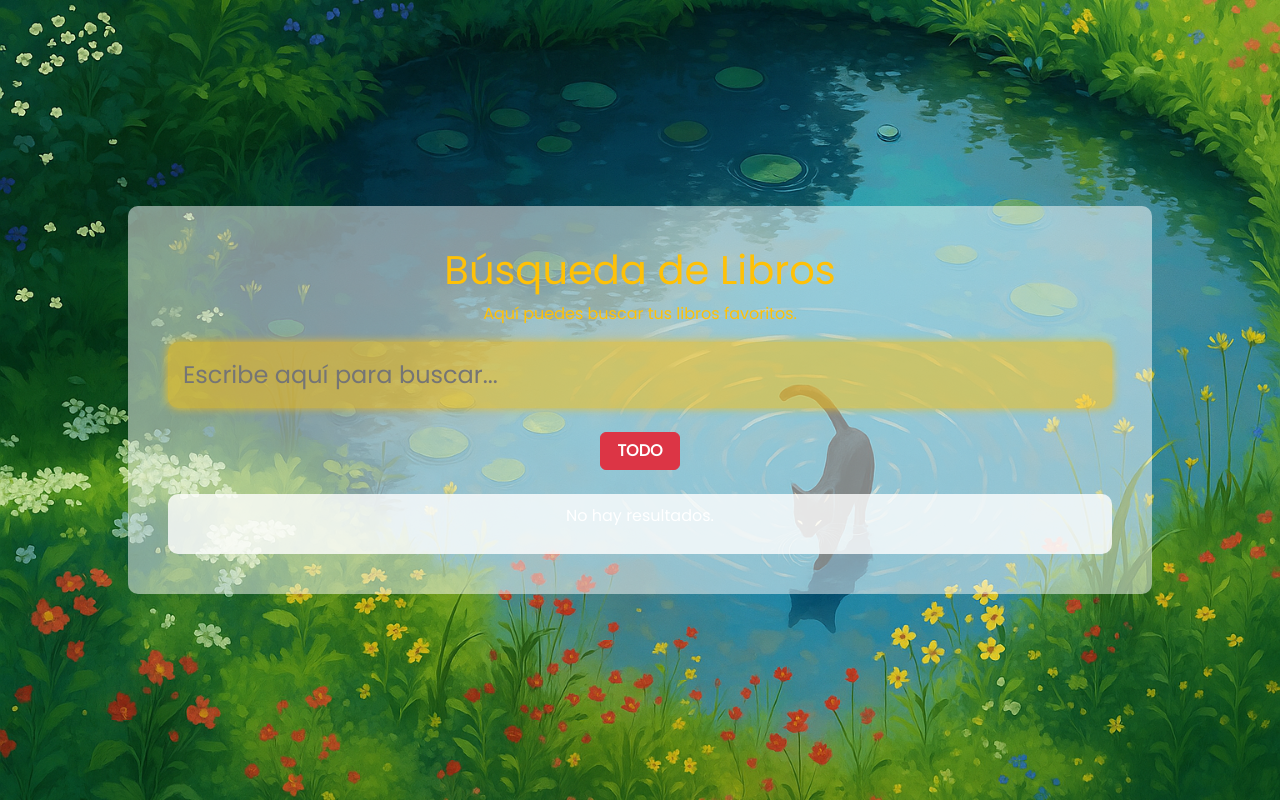
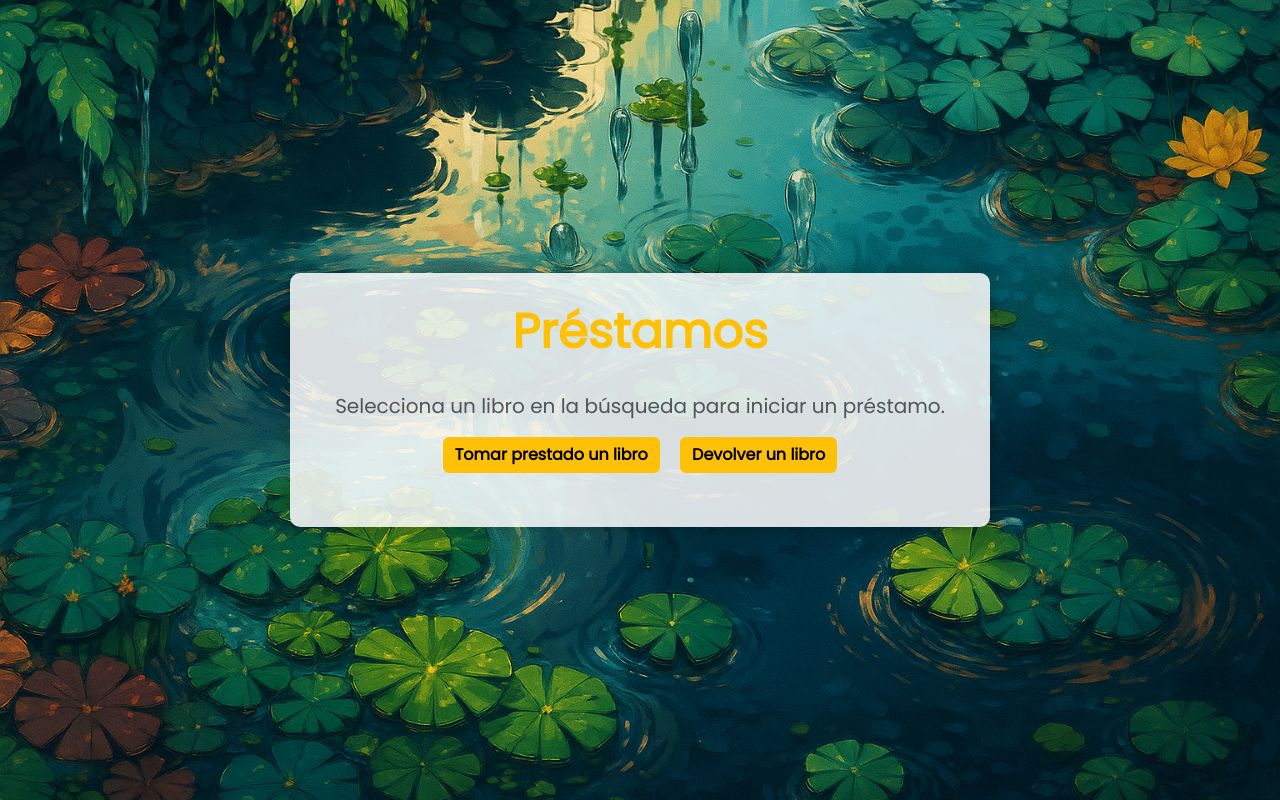
Before and after one commit to anngelit0/biblioteca_web, a Flask app: page /prestamos in a window 1280 px wide. Run offline with Flask 3, Linux system fonts and the light colour scheme; some libraries are stand-ins or nearby versions.

Commit message:
Verificar

```diff
--- a/templates/prestamos.html
+++ b/templates/prestamos.html
@@ -2,170 +2,136 @@
 <html lang="es">
 <head>
     <meta charset="UTF-8">
-    <title>Búsqueda de Libros</title>
-    <link href="https://cdn.jsdelivr.net/npm/bootstrap@5.3.0/dist/css/bootstrap.min.css" rel="stylesheet">
+    <title>Préstamos</title>
     <link href="https://fonts.googleapis.com/css2?family=Poppins&display=swap" rel="stylesheet">
+    <link rel="stylesheet" href="https://cdn.jsdelivr.net/npm/bootstrap@5.3.0/dist/css/bootstrap.min.css">
     <style>
         body {
-            margin: 0;
-            padding: 0;
-            background-image: url("{{ url_for('static', filename='img/busquedalibros.png') }}");
+            background: url("{{ url_for('static', filename='img/prestamos.png') }}") no-repeat center center fixed;
             background-size: cover;
-            background-position: center;
-            background-repeat: no-repeat;
-            height: 100vh;
             font-family: 'Poppins', sans-serif;
+            color: #333;
+            overflow-x: hidden;
+            min-height: 100vh;
             display: flex;
+            align-items: center;
             justify-content: center;
-            align-items: center;
+            padding: 40px;
         }
 
-        .contenedor {
-            background-color: rgba(255, 255, 255, 0.5);
-            padding: 40px;
+        .overlay {
+            background: rgba(255, 255, 255, 0.85);
+            padding: 30px;
             border-radius: 10px;
-            width: 80%;
-            max-height: 90vh;
-            overflow-y: auto;
+            max-width: 700px;
+            width: 100%;
+            box-shadow: 0 0 20px rgba(0,0,0,0.3);
         }
 
-        h1, p {
+        h1 {
             text-align: center;
-            color: #FFC107;
+            color: #ffc107;
+            margin-bottom: 30px;
+            font-size: 3rem;
+            font-weight: 700;
         }
 
-        .barra-busqueda {
-            background-color: rgba(255, 193, 7, 0.5);
+        .btn-custom {
+            background-color: #ffc107;
+            color: #000;
+            font-weight: bold;
             border: none;
-            padding: 15px;
-            font-size: 1.5rem;
-            border-radius: 10px;
-            width: 100%;
-            color: #001f3f;
         }
 
-        .barra-busqueda:focus {
-            outline: none;
-            box-shadow: 0 0 10px rgba(255, 193, 7, 0.8);
+        .btn-custom:hover {
+            background-color: #ffca2c;
         }
 
-        .cursor-parpadeante {
-            caret-color: #001f3f;
-        }
-
-        .abecedario {
+        .mensaje {
+            color: #28a745;
+            font-size: 1.5rem;
             text-align: center;
-            margin: 20px 0;
-        }
-
-        .abecedario .btn {
-            width: 40px;
-            font-weight: bold;
-        }
-
-        .btn-todo {
-            min-width: 80px;
-            font-weight: bold;
-        }
-
-        .tabla-catalogo {
-            background-color: rgba(255, 255, 255, 0.8);
-            border-radius: 10px;
-            padding: 10px;
-        }
-
-        th {
-            background-color: #001f3f;
-            color: white;
-            text-align: center;
-        }
-
-        td {
-            color: #001f3f;
-        }
-
-        .btn-prestamo {
-            background-color: #ffc107;
-            color: #001f3f;
-            font-weight: bold;
-        }
-
-        .btn-prestamo:hover {
-            background-color: #ffca2c;
-            color: #001f3f;
-        }
-
-        table {
-            width: 100%;
+            margin-top: 20px;
+            font-family: 'Poppins', sans-serif;
         }
     </style>
 </head>
 <body>
-    <div class="contenedor">
-        <h1>Búsqueda de Libros</h1>
-        <p>Aquí puedes buscar tus libros favoritos.</p>
+    <div class="overlay">
+        <h1>Préstamos</h1>
 
-        <!-- Barra de búsqueda -->
-        <form method="GET" action="/buscar" class="mb-3">
-            <input
-                type="text"
-                name="query"
-                class="barra-busqueda cursor-parpadeante"
-                placeholder="Escribe aquí para buscar..."
-                value="{{ query }}"
-                autofocus
-            >
-        </form>
+        {% if titulo_libro %}
+            <p class="text-center fs-4">
+                Estás solicitando el libro: <strong class="text-warning">{{ titulo_libro }}</strong>
+            </p>
+        {% else %}
+            <p class="text-center text-muted fs-5">
+                Selecciona un libro en la búsqueda para iniciar un préstamo.
+            </p>
+        {% endif %}
 
-        <!-- Botones del abecedario -->
-        <div class="abecedario">
-            {% for letra in letras %}
-                <a href="/buscar?letra={{ letra }}" class="btn btn-outline-warning m-1">{{ letra }}</a>
-            {% endfor %}
-            <a href="/buscar" class="btn btn-danger btn-todo m-1">TODO</a>
+        <div class="text-center mb-4">
+            <button class="btn btn-custom me-3" id="btnTomar">Tomar prestado un libro</button>
+            <button class="btn btn-custom" id="btnDevolver">Devolver un libro</button>
         </div>
 
-        <!-- Resultados del catálogo -->
-        <div class="tabla-catalogo">
-            {% if catalogo %}
-                <div class="table-responsive">
-                    <table class="table table-borderless table-hover align-middle">
-                        <thead>
-                            <tr>
-                                <th>ID</th>
-                                <th>Título</th>
-                                <th>Autor</th>
-                                <th>Género</th>
-                                <th>Editorial</th>
-                                <th>Año</th>
-                                <th>Ubicación</th>
-                                <th>Estado</th>
-                                <th>Acciones</th>
-                            </tr>
-                        </thead>
-                        <tbody>
-                            {% for libro in catalogo %}
-                            <tr>
-                                <td>{{ libro.id if libro.id is defined else loop.index }}</td>
-                                <td>{{ libro.titulo }}</td>
-                                <td>{{ libro.autor }}</td>
-                                <td>{{ libro.genero }}</td>
-                                <td>{{ libro.editorial }}</td>
-                                <td>{{ libro.anio }}</td>
-                                <td>{{ libro.ubicacion }}</td>
-                                <td>{{ libro.estado }}</td>
-                                <td>
-                                    <a href="{{ url_for('prestamos') }}?id={{ libro.id if libro.id is defined else loop.index }}" class="btn btn-prestamo btn-sm">Tomar prestado</a>
-                                </
-                            ></tr>
-                            {% endfor %}
-                        </tbody>
-                    </table>
+        <div class="collapse" id="formTomar">
+            <form action="/prestamo" method="post" class="bg-white bg-opacity-75 p-4 rounded text-dark">
+                <div class="mb-3">
+                    <label for="libro_id" class="form-label">ID del Libro</label>
+                    <input type="number" name="libro_id" id="libro_id" class="form-control" required value="{{ libro_id }}">
                 </div>
-            {% else %}
-                <p class="text-white text-center">No hay resultados.</p>
-            {% endif %}
+                <div class="mb-3">
+                    <label for="nombre" class="form-label">Nombre del lector</label>
+                    <input type="text" name="nombre" id="nombre" class="form-control" required>
+                </div>
+                <div class="mb-3">
+                    <label for="fecha_prestamo" class="form-label">Fecha de préstamo</label>
+                    <input type="date" name="fecha_prestamo" id="fecha_prestamo" class="form-control" required>
+                </div>
+                <div class="mb-3">
+                    <label for="fecha_devolucion" class="form-label">Fecha de devolución</label>
+                    <input type="date" name="fecha_devolucion" id="fecha_devolucion" class="form-control" required>
+                </div>
+                <button type="submit" class="btn btn-success">Confirmar</button>
+            </form>
         </div>
+
+        <div class="collapse" id="formDevolver">
+            <form action="/devolver" method="post" class="bg-white bg-opacity-75 p-4 rounded text-dark">
+                <div class="mb-3">
+                    <label for="libro_id_devolver" class="form-label">ID del Libro a devolver</label>
+                    <input type="number" name="libro_id_devolver" id="libro_id_devolver" class="form-control" required>
+                </div>
+                <div class="mb-3">
+                    <label for="comentarios" class="form-label">Comentarios (opcional)</label>
+                    <textarea name="comentarios" id="comentarios" class="form-control" rows="3"></textarea>
+                </div>
+                <button type="submit" class="btn btn-success">Confirmar devolución</button>
+            </form>
+        </div>
+
+        {% if mensaje_tomar %}
+            <div class="mensaje">{{ mensaje_tomar }}</div>
+        {% endif %}
+        {% if mensaje_devolver %}
+            <div class="mensaje">{{ mensaje_devolver }}</div>
+        {% endif %}
     </div>
+
+    <script src="https://cdn.jsdelivr.net/npm/bootstrap@5.3.0/dist/js/bootstrap.bundle.min.js"></script>
+    <script>
+        document.getElementById('btnTomar').addEventListener('click', () => {
+            const tomar = new bootstrap.Collapse(document.getElementById('formTomar'), { toggle: true });
+            const devolver = new bootstrap.Collapse(document.getElementById('formDevolver'), { toggle: false });
+            devolver.hide();
+        });
+
+        document.getElementById('btnDevolver').addEventListener('click', () => {
+            const devolver = new bootstrap.Collapse(document.getElementById('formDevolver'), { toggle: true });
+            const tomar = new bootstrap.Collapse(document.getElementById('formTomar'), { toggle: false });
+            tomar.hide();
+        });
+    </script>
 </body>
 </html>
```
Also changed, not shown: templates/buscar.html (+5 -3 lines).
